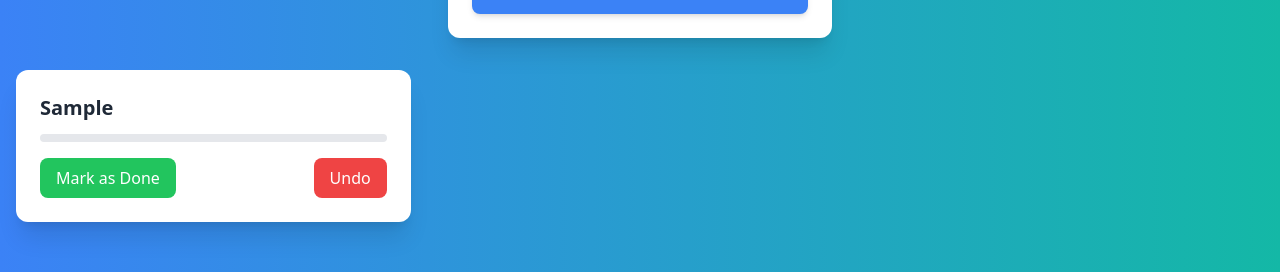
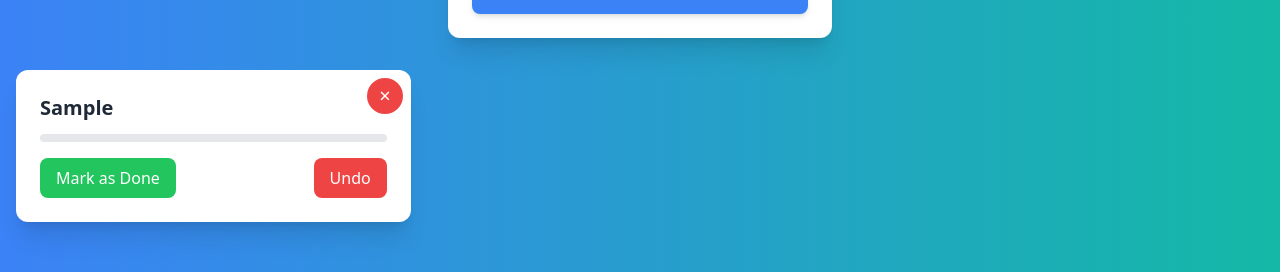
Before and after one commit to RahimjonovBoburjon/Habit-Tracker, a Vue app: page / in a window 1280 px wide. Both pictures are taken after typing "Sample" into the empty fields and a click on the button "Add Habit". Shown: the part 236-508 px from the top of the page. Built offline with nearby package versions, Linux system fonts and the light colour scheme.

Commit message:
Update Code

```diff
--- a/src/App.vue
+++ b/src/App.vue
@@ -3,7 +3,8 @@
     <h1 class="text-4xl font-bold text-white mb-8">Habit Tracker</h1>
     <add-habit @addHabit="addHabit" />
     <div class="grid grid-cols-1 md:grid-cols-2 lg:grid-cols-3 gap-8 mt-8 w-full px-4">
-      <habit-card v-for="habit in habits" :key="habit.id" :habit="habit" @updateHabit="updateHabit" />
+      <habit-card v-for="habit in habits" :key="habit.id" :habit="habit" @updateHabit="updateHabit"
+        @deleteHabit="deleteHabit" />
     </div>
   </div>
 </template>
@@ -34,6 +35,10 @@ export default {
         this.saveHabits()
       }
     },
+    deleteHabit(habitId) {
+      this.habits = this.habits.filter(habit => habit.id !== habitId)
+      this.saveHabits()
+    },
     saveHabits() {
       localStorage.setItem('habits', JSON.stringify(this.habits))
     },
--- a/src/components/AddHabit.vue
+++ b/src/components/AddHabit.vue
@@ -1,15 +1,10 @@
 <template>
-    <div class="bg-white p-6 rounded-xl shadow-xl max-w-sm mx-auto transform hover:scale-105 transition-all duration-200">
-      <input
-        v-model="habitName"
-        type="text"
-        placeholder="Enter habit name"
-        class="w-full p-3 mb-4 border border-gray-300 rounded-lg focus:outline-none focus:ring-2 focus:ring-blue-500 transition duration-200"
-      />
-      <button
-        @click="addHabit"
-        class="w-full bg-blue-500 text-white p-3 rounded-lg shadow-md hover:bg-blue-600 transition duration-300 ease-in-out transform hover:scale-105"
-      >
+    <div
+        class="bg-white p-6 rounded-xl shadow-xl max-w-sm mx-auto transform hover:scale-105 transition-all duration-200">
+        <input v-model="habitName" type="text" placeholder="Enter habit name"
+            class="w-full p-3 mb-4 border border-gray-300 rounded-lg focus:outline-none focus:ring-2 focus:ring-blue-500 transition duration-200" />
+        <button @click="addHabit"
+            class="w-full bg-blue-500 text-white p-3 rounded-lg shadow-md hover:bg-blue-600 transition duration-300 ease-in-out transform hover:scale-105">
             Add Habit
         </button>
     </div>
@@ -30,14 +25,12 @@
                     name: this.habitName,
                     progress: 0,
                 }
-          this.$emit('addHabit', newHabit)  // Odatni App.vue'ga yuborish
-          this.habitName = ''  // Inputni tozalash
+                this.$emit('addHabit', newHabit)
+                this.habitName = ''
             }
         },
     },
 }
 </script>
 
-  <style scoped>
-  /* Add custom styles if necessary */
-  </style>
+<style scoped></style>
--- a/src/components/HabitCard.vue
+++ b/src/components/HabitCard.vue
@@ -1,6 +1,10 @@
 <template>
     <div
-        class="bg-white p-6 rounded-xl shadow-xl hover:shadow-2xl transform hover:scale-105 transition-all duration-200">
+        class="bg-white p-6 rounded-xl shadow-xl hover:shadow-2xl transform hover:scale-105 transition-all duration-200 relative">
+        <button @click="deleteHabit"
+            class="absolute top-2 right-2 bg-red-500 text-white p-1 px-3 rounded-full hover:bg-red-600 transition duration-200">
+            <span class="text-xl">&times;</span>
+        </button>
         <h3 class="text-xl font-semibold text-gray-800 mb-3">{{ habit.name }}</h3>
         <div class="w-full bg-gray-200 rounded-full h-2 mb-4">
             <div :style="{ width: habit.progress + '%' }" class="bg-green-500 h-2 rounded-full"></div>
@@ -36,10 +40,9 @@ export default {
                 this.$emit('updateHabit', this.habit)
             }
         },
+        deleteHabit() {
+            this.$emit('deleteHabit', this.habit.id)
+        }
     },
 }
 </script>
-
-<style scoped>
-/* Add custom styles if necessary */
-</style>
```
Lines whose indentation alone changed are shown as unchanged.
